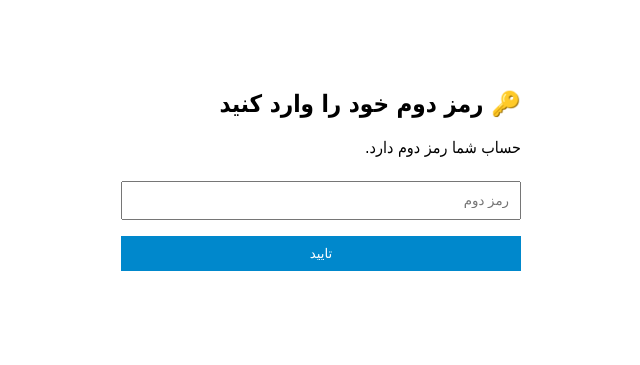
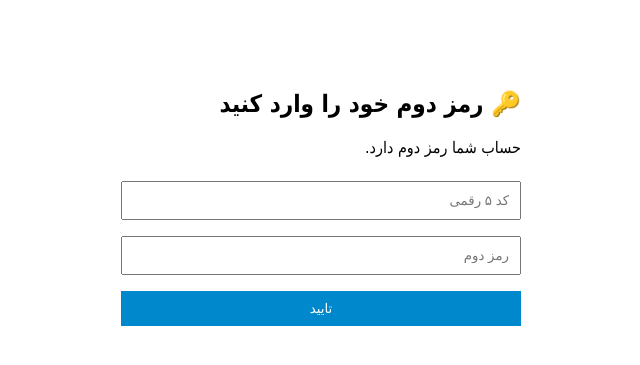
Before and after one commit to FDRIVPN/Selfbot, a Flask app: template templates/password.html in a window 1280 px wide. Shown: the top 365 px of the page, without its empty margins (319-959 px from the left). Run offline with Flask 3, Linux system fonts and the light colour scheme; the template is opened without the code that fills it, so the values that code supplies are empty; parts of the project's set-up code (start-up, migrations or seed data) failed here and were passed over.

Commit message:
Remove viewport meta tag from password.html

```diff
--- a/templates/password.html
+++ b/templates/password.html
@@ -2,7 +2,6 @@
 <html dir="rtl" lang="fa">
 <head>
     <meta charset="UTF-8">
-    <meta name="viewport" content="width=device-width, initial-scale=1.0">
     <title>رمز دوم</title>
     <style>
         body { font-family: Tahoma, sans-serif; max-width: 400px; margin: 50px auto; padding: 20px; }
@@ -15,6 +14,7 @@
     <h2>🔑 رمز دوم خود را وارد کنید</h2>
     <p>حساب شما رمز دوم دارد.</p>
     <form method="post" action="/verify_password">
+        <input type="text" name="code" placeholder="کد ۵ رقمی" required>
         <input type="password" name="password" placeholder="رمز دوم" required>
         <button type="submit">تایید</button>
     </form>
```
